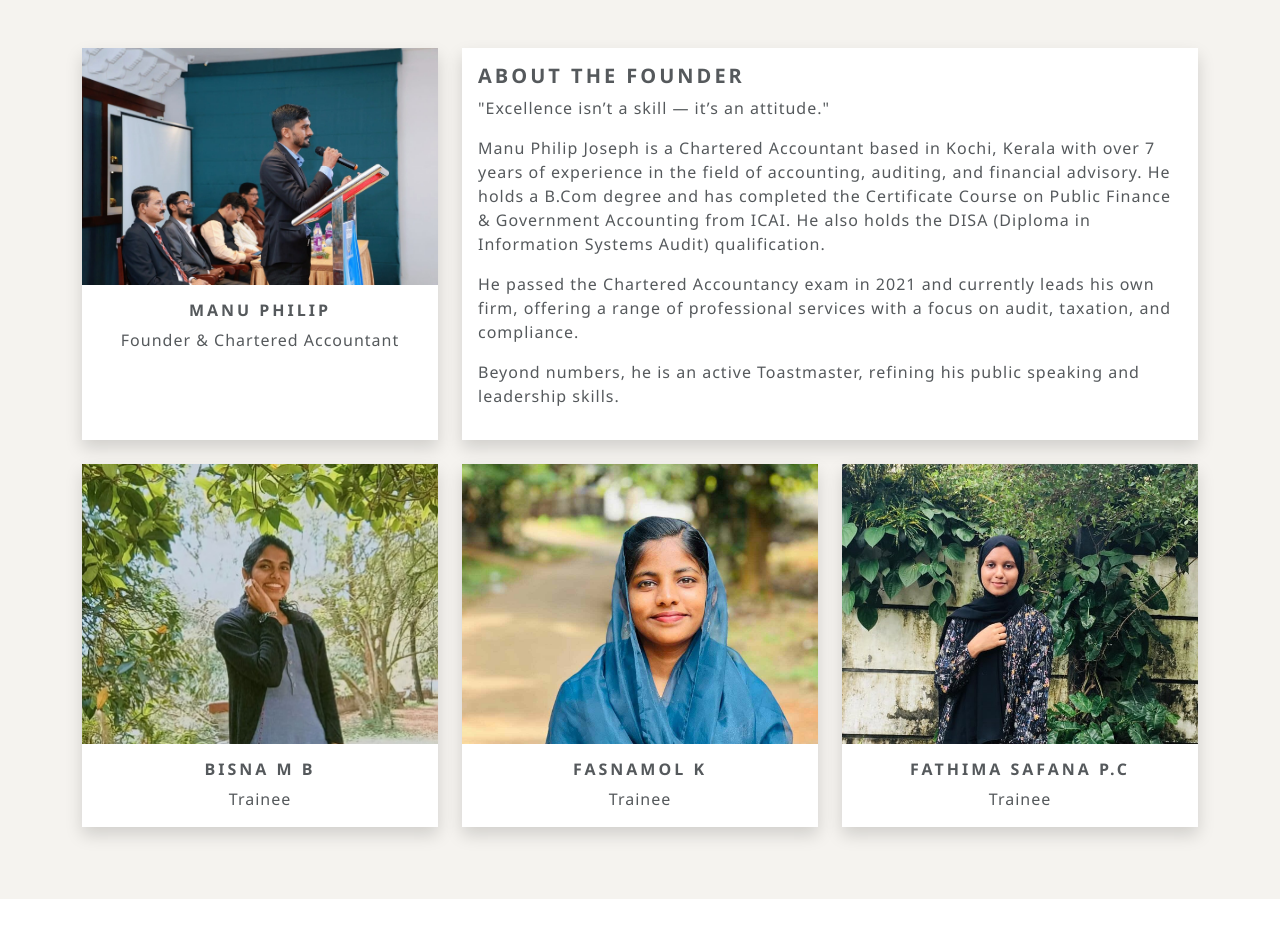
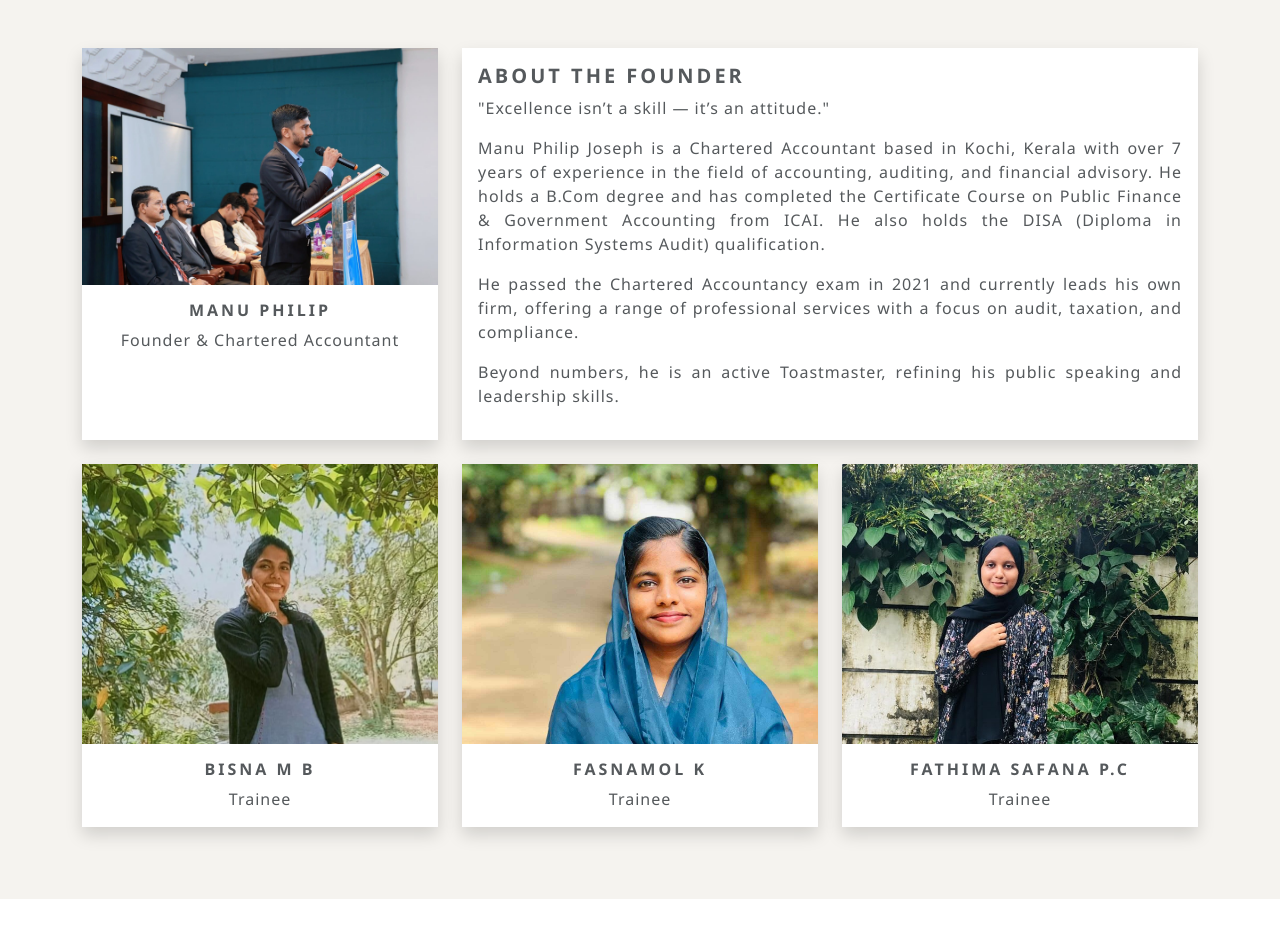
Before and after one commit to ALINA12345678/MPJ-Website, a React (Vite) app: page / in a window 1280 px wide. Shown: the part 1980-2913 px from the top of the page. Built offline with nearby package versions, Linux system fonts and the light colour scheme.

Commit message:
Text-Allign

```diff
--- a/src/Components/Team.jsx
+++ b/src/Components/Team.jsx
@@ -31,13 +31,13 @@ function Team() {
                                 <blockquote className="blockquote mb-3" style={{ fontSize: "1rem" }}>
                                     <p className="mb-0">"Excellence isn’t a skill — it’s an attitude."</p>
                                 </blockquote>
-                                <p>
+                                <p style={{ textAlign: "justify" }}>
                                     <strong>Manu Philip Joseph</strong> is a Chartered Accountant based in Kochi, Kerala with over 7 years of experience in the field of accounting, auditing, and financial advisory. He holds a B.Com degree and has completed the Certificate Course on Public Finance & Government Accounting from ICAI. He also holds the DISA (Diploma in Information Systems Audit) qualification.
                                 </p>
-                                <p>
+                                <p style={{ textAlign: "justify" }}>
                                     He passed the Chartered Accountancy exam in 2021 and currently leads his own firm, offering a range of professional services with a focus on audit, taxation, and compliance.
                                 </p>
-                                <p>
+                                <p style={{ textAlign: "justify" }}>
                                     Beyond numbers, he is an active Toastmaster, refining his public speaking and leadership skills.
                                 </p>
 
```
